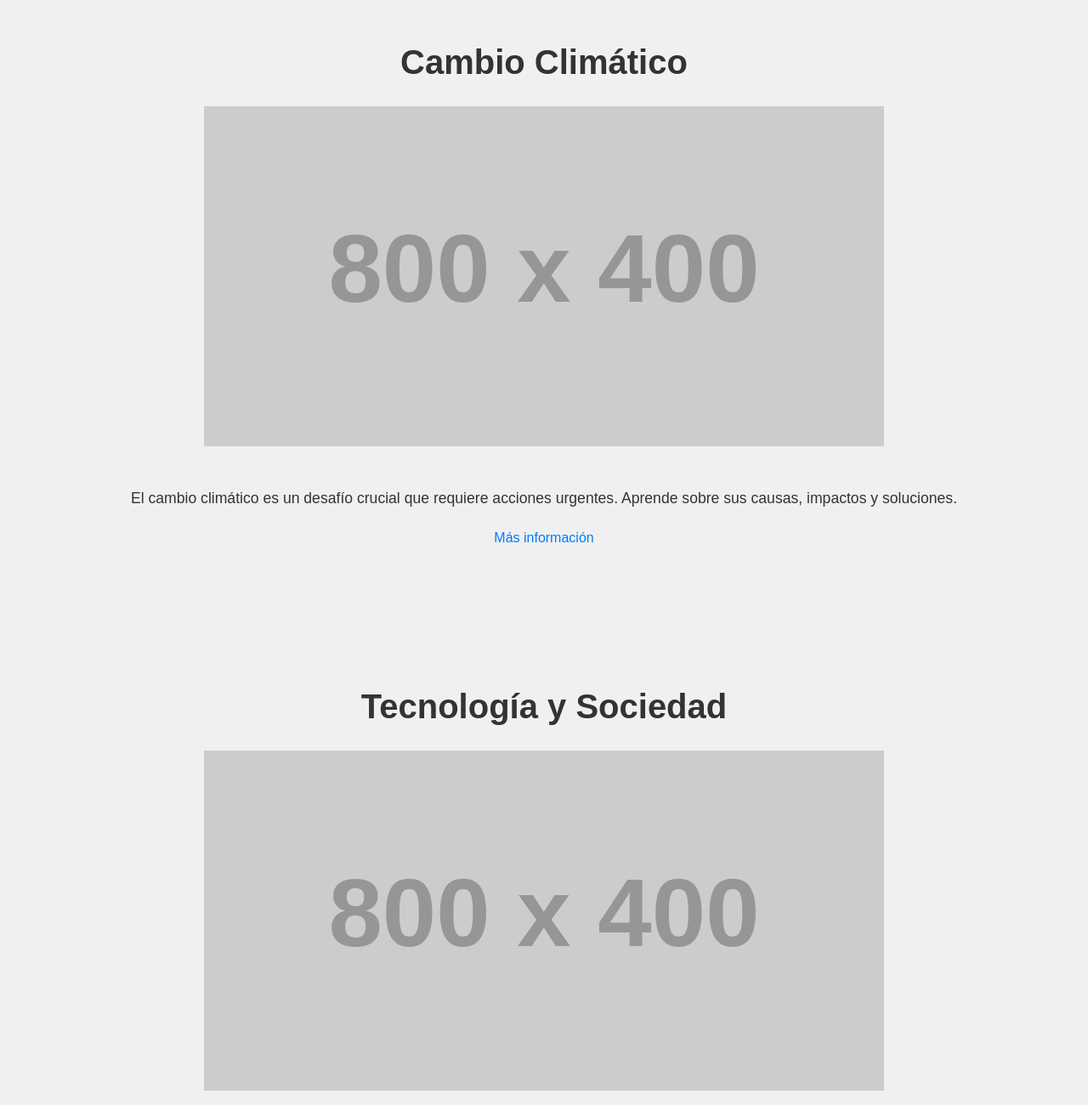
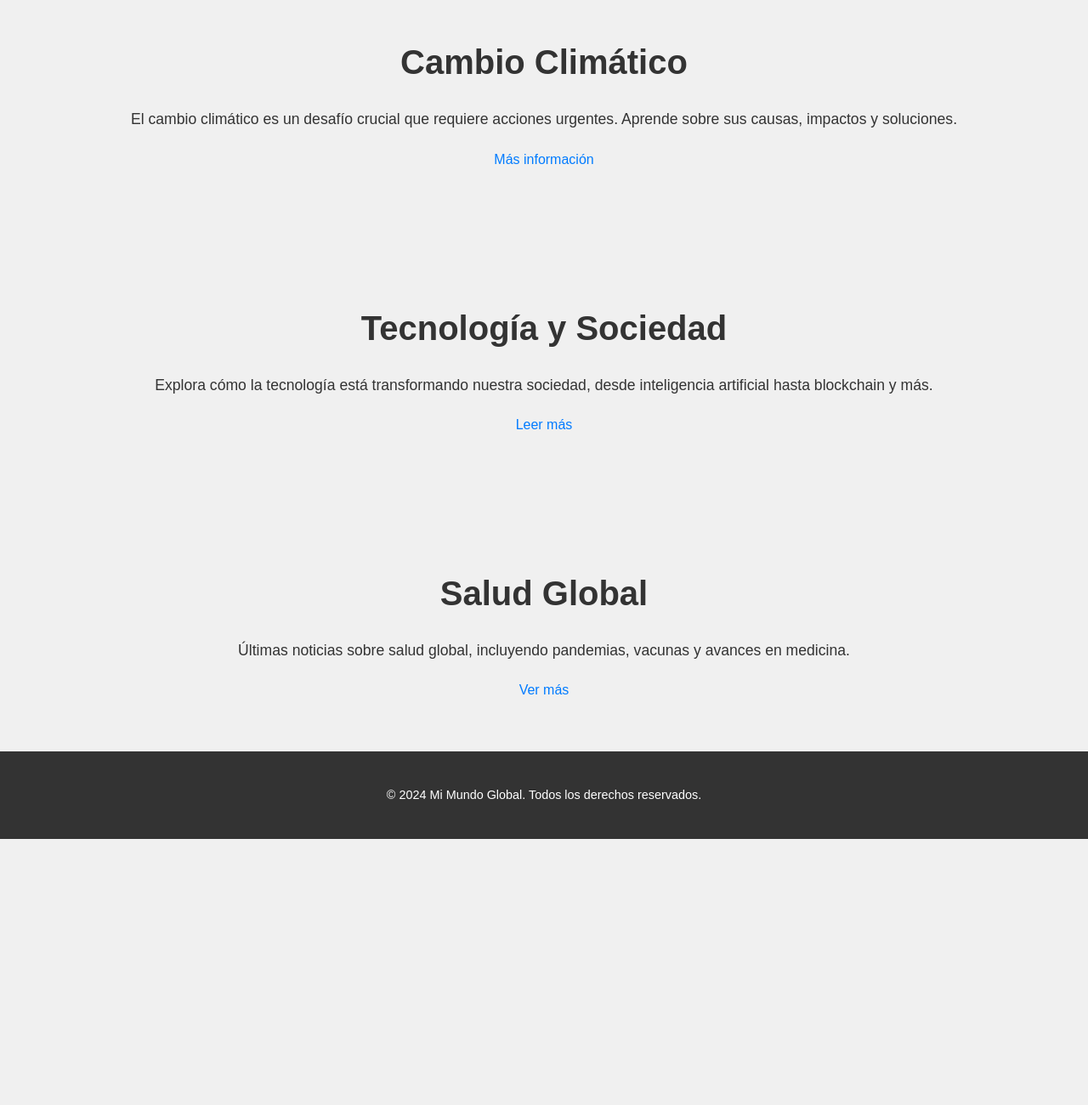
Before and after one commit to Ivonn2/Portal-de-Impacto-Global.ivo, a plain HTML site: page index.html in a window 1280 px wide. Shown: the part 260-1560 px from the top of the page at 85% size. After the commit the page ends 1247 px from the top, so only its background shows below. Drawn offline with Linux system fonts and the light colour scheme; placeholder pictures from the web are drawn by us.

Commit message:
Update index.html

```diff
--- a/index.html
+++ b/index.html
@@ -17,7 +17,6 @@
         <section id="climate-change" class="section">
             <div class="container">
                 <h2>Cambio Climático</h2>
-                <img src="https://via.placeholder.com/800x400?text=Cambio+Clim%C3%A1tico" alt="Imagen Cambio Climático">
                 <p>El cambio climático es un desafío crucial que requiere acciones urgentes. Aprende sobre sus causas, impactos y soluciones.</p>
                 <a href="https://www.ipcc.ch/" target="_blank" rel="noopener noreferrer">Más información</a>
             </div>
@@ -25,7 +24,6 @@
         <section id="technology" class="section">
             <div class="container">
                 <h2>Tecnología y Sociedad</h2>
-                <img src="https://via.placeholder.com/800x400?text=Tecnolog%C3%ADa+y+Sociedad" alt="Imagen Tecnología y Sociedad">
                 <p>Explora cómo la tecnología está transformando nuestra sociedad, desde inteligencia artificial hasta blockchain y más.</p>
                 <a href="https://www.weforum.org/" target="_blank" rel="noopener noreferrer">Leer más</a>
             </div>
@@ -33,7 +31,6 @@
         <section id="health" class="section">
             <div class="container">
                 <h2>Salud Global</h2>
-                <img src="https://via.placeholder.com/800x400?text=Salud+Global" alt="Imagen Salud Global">
                 <p>Últimas noticias sobre salud global, incluyendo pandemias, vacunas y avances en medicina.</p>
                 <a href="https://www.who.int/" target="_blank" rel="noopener noreferrer">Ver más</a>
             </div>
```
